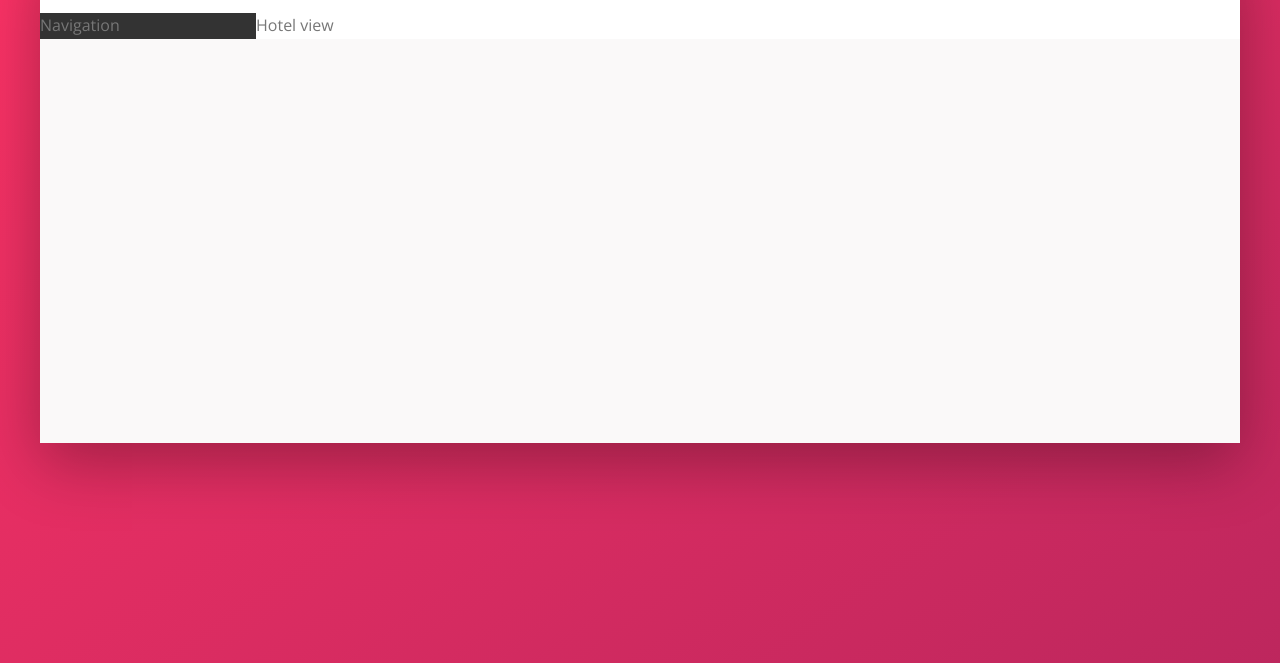
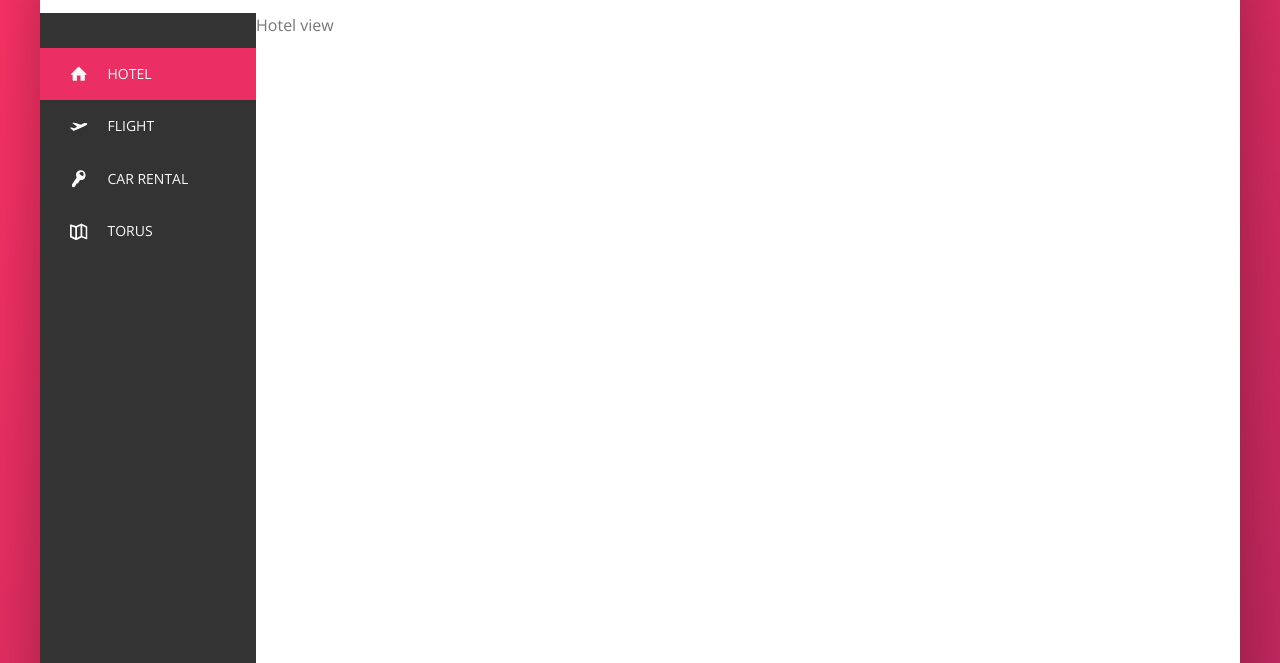
Before and after one commit to fgiananti/trillo-project, a website built with webpack: page app/index.html in a window 1280 px wide. Shown: the part 137-800 px from the top of the page. Built offline with nearby package versions, Linux system fonts and the light colour scheme.

Commit message:
basic navigation

```diff
--- /dev/null
+++ b/app/assets/styles/components/_side-nav.scss
@@ -0,0 +1,63 @@
+.side-nav {
+  font-size: 1.4rem;
+  list-style: none;
+  margin-top: 3.5rem;
+
+  &__item {
+    position: relative;
+
+    &::before {
+      content: "";
+      position: absolute;
+      top: 0;
+      left: 0;
+      height: 100%;
+      width: 3px;
+      background-color: $color-primary;
+      transform: scaleY(0);
+      transition: transform .1s,
+                  width .2s cubic-bezier(1,0,0,1) .2s,
+                  background-color .1s;
+    }
+
+    &:active::before {
+      background-color: $color-primary-light;
+    }
+
+    &:hover::before,
+    &--active::before {
+      transform: scaleY(1);
+      width: 100%;
+    }
+  }
+
+  &__link:link,
+  &__link:visited {
+    color: $color-grey-light-1;
+    text-decoration: none;
+    text-transform: uppercase;
+    display: block;
+    padding: 1.5rem 3rem;
+    position: relative;
+    z-index: 10;
+
+    display: flex;
+    align-items: center;
+  }
+
+  &__icon {
+    width: 1.75rem;
+    height: 1.75rem;
+    margin-right: 2rem;
+    fill: currentColor;
+  }
+}
+
+// non andrebbe qui
+
+.legal {
+  font-size: 1.2rem;
+  color: $color-grey-light-4;
+  text-align: center;
+  padding: 2.5rem;
+}
--- a/app/assets/styles/layout/_layout.scss
+++ b/app/assets/styles/layout/_layout.scss
@@ -27,10 +27,16 @@
   background-color: $color-grey-dark-1;
 
   flex: 0 0 18%;
+
+  display: flex;
+  flex-direction: column;
+  justify-content: space-between;
 }
 
 .hotel-view {
   background-color: #fff;
+  flex: 1;
 
-  flex: 1;
+  // provvisorio
+  height: 80rem;
 }
--- a/app/assets/styles/styles.scss
+++ b/app/assets/styles/styles.scss
@@ -9,3 +9,4 @@
 @import 'components/_logo';
 @import 'components/_search';
 @import 'components/_user-nav';
+@import 'components/_side-nav';
--- a/app/index.html
+++ b/app/index.html
@@ -47,8 +47,45 @@
 
         <div class="content">
           <nav class="sidebar">
-            Navigation
+            <ul class="side-nav">
+              <li class="side-nav__item side-nav__item--active">
+                <a href="#" class="side-nav__link">
+                  <svg class="side-nav__icon">
+                    <use xlink:href="assets/images/sprite.svg#icon-home"></use>
+                  </svg>
+                  <span>Hotel</span>
+                </a>
+              </li>
+              <li class="side-nav__item">
+                <a href="#" class="side-nav__link">
+                  <svg class="side-nav__icon">
+                    <use xlink:href="assets/images/sprite.svg#icon-aircraft-take-off"></use>
+                  </svg>
+                  <span>Flight</span>
+                </a>
+              </li>
+              <li class="side-nav__item">
+                <a href="#" class="side-nav__link">
+                  <svg class="side-nav__icon">
+                    <use xlink:href="assets/images/sprite.svg#icon-key"></use>
+                  </svg>
+                  <span>Car Rental</span>
+                </a>
+              </li>
+              <li class="side-nav__item">
+                <a href="#" class="side-nav__link">
+                  <svg class="side-nav__icon">
+                    <use xlink:href="assets/images/sprite.svg#icon-map"></use>
+                  </svg>
+                  <span>Torus</span>
+                </a>
+              </li>
+            </ul>
+            <div class="legal">
+              &copy; 2017 2017 by trillo. All rights reserved.
+            </div>
           </nav>
+
           <main class="hotel-view">
             Hotel view
           </main>
```
Also changed, not shown: app/temp/styles/styles.css.
